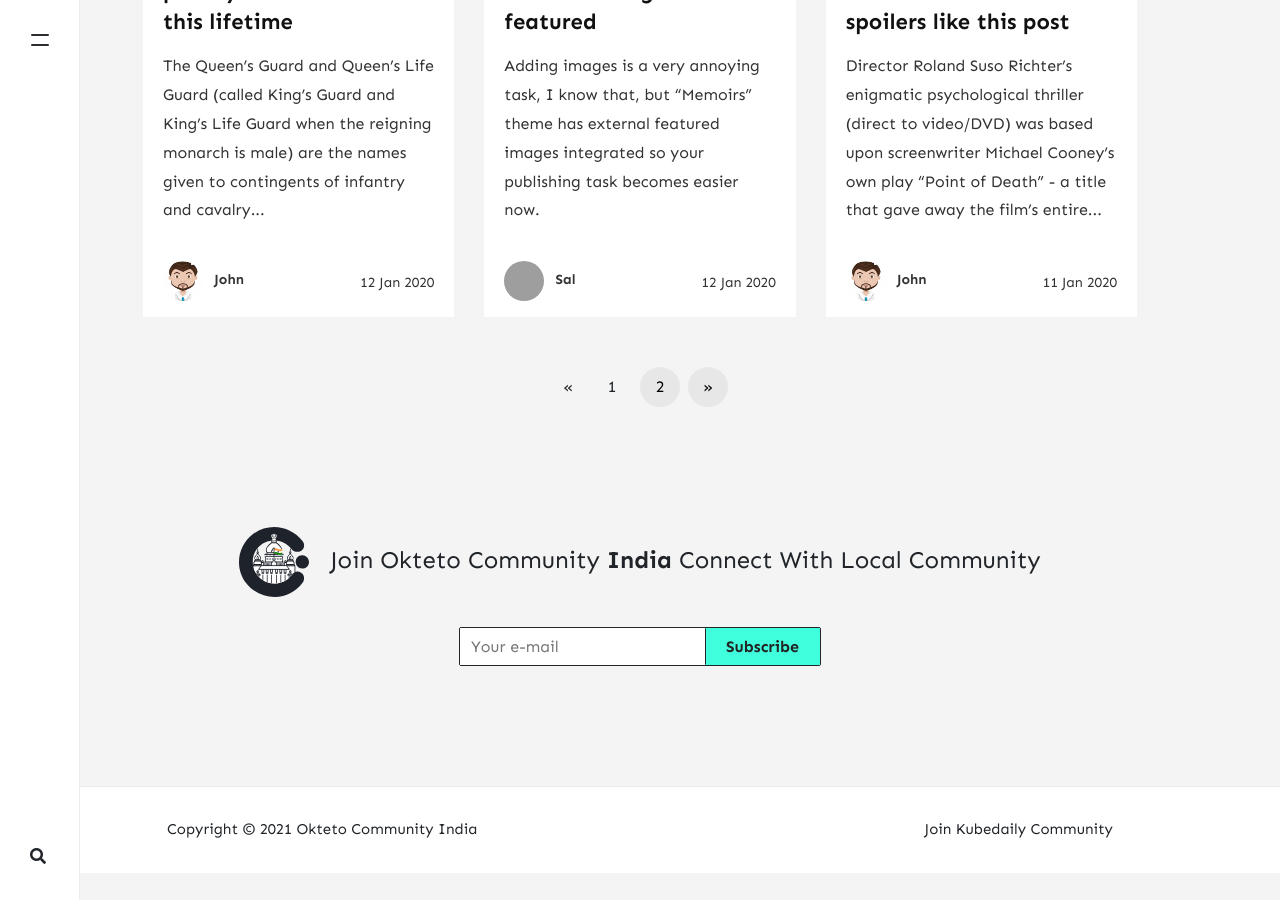
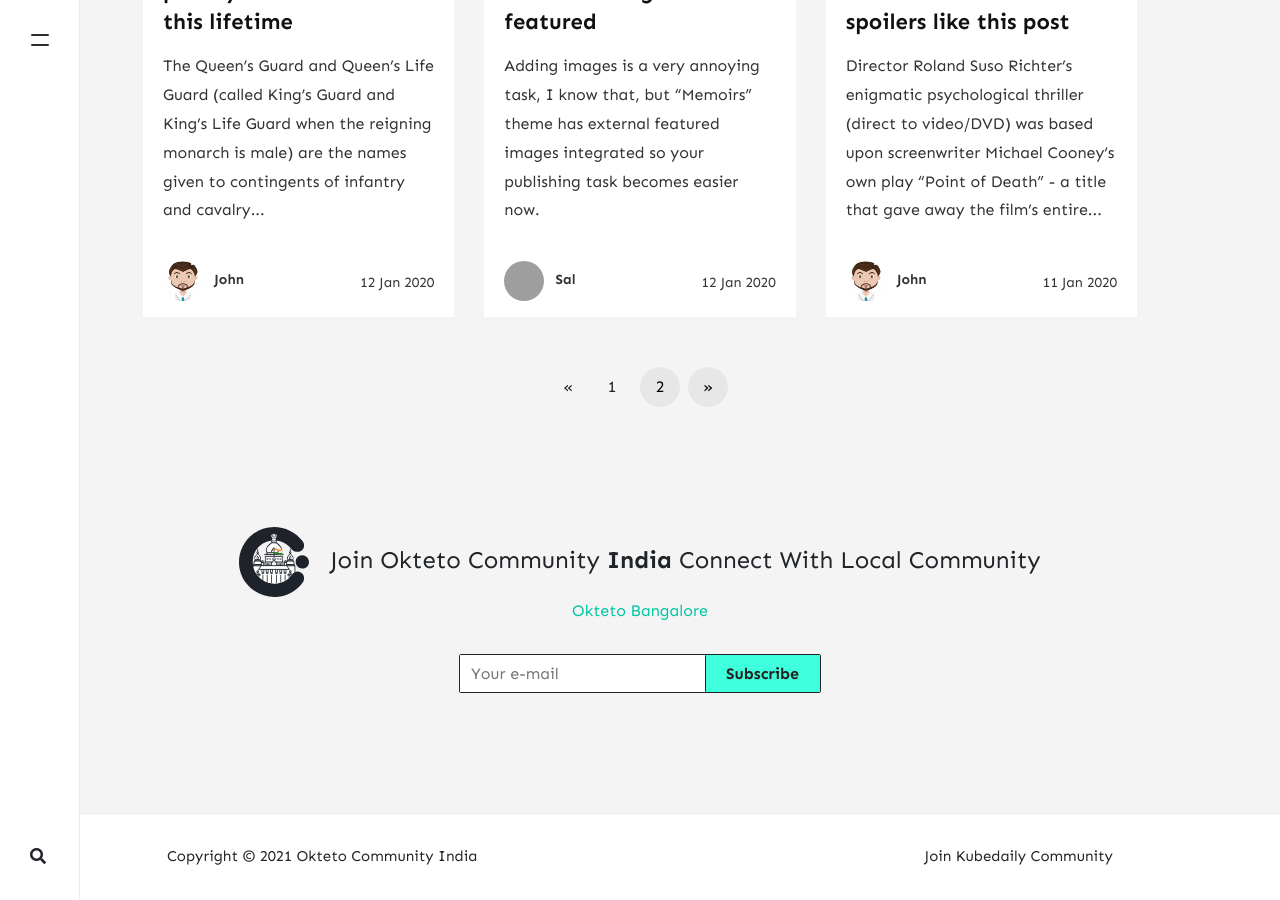
Before and after one commit to Okteto-India/community, a Jekyll site: the page built from index.html, in a window 1280 px wide and 900 px high, scrolled down 1610 px. Built offline with Jekyll 4.4.1, drawn with Linux system fonts in a browser that asks for light colours; nearby versions of some CDN libraries; the list of posts is cut into pages by our own code; comment, search, counter and statistics services are not loaded; before the commit the page ends 2483 px from its top, so only the background shows below that; grey boxes are pictures that could not be loaded.

Commit message:
Update default.html

```diff
--- a/_layouts/default.html
+++ b/_layouts/default.html
@@ -93,8 +93,11 @@ ga('send', 'pageview');
     <!-- Newsletter
     ================================================== -->
     <div class="newsletter text-center">
-        <span class="h4"><img src="{{ site.baseurl }}/{{ site.logo }}" class="newsletter-logo" alt="{{site.title}}"> &nbsp; Join Okteto Community <b>India</b> Connect With Local Community  </span>
-        <form action="{{site.mailchimp-list}}" method="post" name="mc-embedded-subscribe-form" class="wj-contact-form validate" target="_blank" novalidate>
+        <span class="h4"><img src="{{ site.baseurl }}/{{ site.logo }}" class="newsletter-logo" alt="{{site.title}}"> &nbsp; Join Okteto Community <b>India</b> Connect With Local Community  </span> <br>
+        <a href="https://www.meetup.com/Okteto-Bangalore/">Okteto Bangalore</a>
+
+
+	    <form action="{{site.mailchimp-list}}" method="post" name="mc-embedded-subscribe-form" class="wj-contact-form validate" target="_blank" novalidate>
             <div class="mc-field-group d-inline-flex">
             <input type="email" placeholder="Your e-mail" name="EMAIL" class="required email" id="mce-EMAIL" autocomplete="on" required>
             <input type="submit" value="Subscribe" name="subscribe" class="heart">
```
